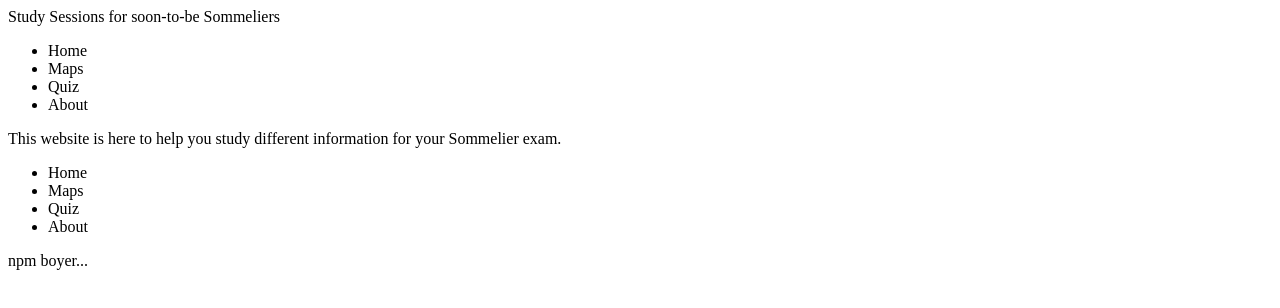
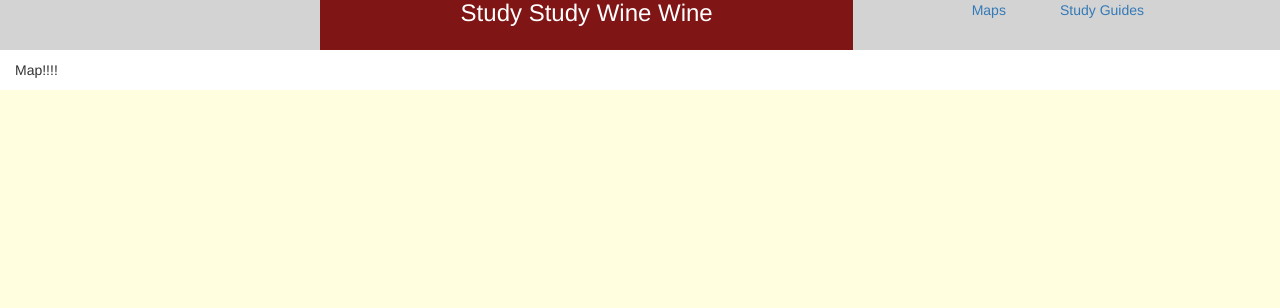
Before and after one commit to tlostenson4321/final-wine, a website: page public/html/index.html in a window 1280 px wide. Drawn offline with nearby package versions, Linux system fonts and the light colour scheme; some packages are replaced by stand-ins of ours; a script that the page names is missing.

Commit message:
started over

```diff
--- a/public/css/main.css
+++ b/public/css/main.css
@@ -0,0 +1,19 @@
+html {
+	font-size: 16px;
+	background-color: #ffffe0;
+}
+header {
+	height : 50px;
+	background-color: lightgrey;
+}
+.head {
+	height: 50px;
+	background-color: rgb(128, 21, 21);
+	color: white;
+	text-align: center;
+	margin-top: 0px
+}
+.inline {
+	display: inline-block;
+	vertical-align: bottom;
+}
--- a/public/html/index.html
+++ b/public/html/index.html
@@ -2,38 +2,44 @@
 <html ng-app="wineApp">
 <head>
 	<title></title>
+	<link rel="stylesheet" type="text/css" href="https://cdnjs.cloudflare.com/ajax/libs/twitter-bootstrap/3.3.5/css/bootstrap.css">
 	<script src="https://cdnjs.cloudflare.com/ajax/libs/angular.js/1.4.5/angular.min.js"></script>
-	<script src="https://cdnjs.cloudflare.com/ajax/libs/material-design-lite/1.0.5/material.min.js"></script>
-</head>
-<body ng-controller="wineTroller">
-<header>Study Sessions for soon-to-be Sommeliers</header>
-<div>
+	<script src="https://cdnjs.cloudflare.com/ajax/libs/angular.js/1.4.5/angular-route.js"></script>
+	<script src="https://cdnjs.cloudflare.com/ajax/libs/angular-ui-bootstrap/0.13.4/ui-bootstrap-tpls.js"></script>
+
+	<link rel="stylesheet" href="../css/main.css">
+
+<body>
+<header class="container-fluid">
+	<div class="row">
+	<h3 class="head col-xs-5 col-xs-offset-3">Study Study Wine Wine</h3>
 	<nav>
 		<ul>
-			<li>Home</li>
-			<li>Maps</li>
-			<li>Quiz</li>
-			<li>About</li>
+			<li class="col-xs-1 col-xs-offset-1 inline"><a href="">Maps</a></li>
+			<li class="col-xs-1.5 inline"><a href="">Study Guides</a></li>
 		</ul>
 	</nav>
-</div>
-
-<p> This website is here to help you study different information for your Sommelier exam.
-</p>
+	</div>
+</header>
 
 
-
-<footer>
-	<ul>
-		<li>Home</li>
-		<li>Maps</li>
-		<li>Quiz</li>
-		<li>About</li>
-	</ul>
-</footer>
+<div class="container-fluid">
+	<div class="row">
+	<p class="col-xs-12">Map!!!!
+	</p>
+	</div>
+</div>
 <script src="../javascripts/main.js"></script>
 </body>
 </html>
-
-
-npm boyer...
+<!-- <div class="dropdown">
+  <button data-toggle="dropdown" id="dLabel" type="button" data-toggle="dropdown" aria-haspopup="true" aria-expanded="false">
+    Dropdown trigger
+    <span class="caret"></span>
+  </button>
+  <ul class="dropdown-menu" aria-labelledby="dLabel">
+    <li>This</li>
+    <li>That</li>
+    <li>Whi</li>
+  </ul>
+</div> -->
--- a/public/javascripts/main.js
+++ b/public/javascripts/main.js
@@ -5,4 +5,5 @@ angular.module('wineApp')
 
 		console.log('Hello')
 
+
 	}])
```
Also changed, not shown: public/html/test.html (added, +32 -0 lines), public/html/files.html (deleted), public/html/france.html (added), public/images/menu.png (added), 1 other file.
